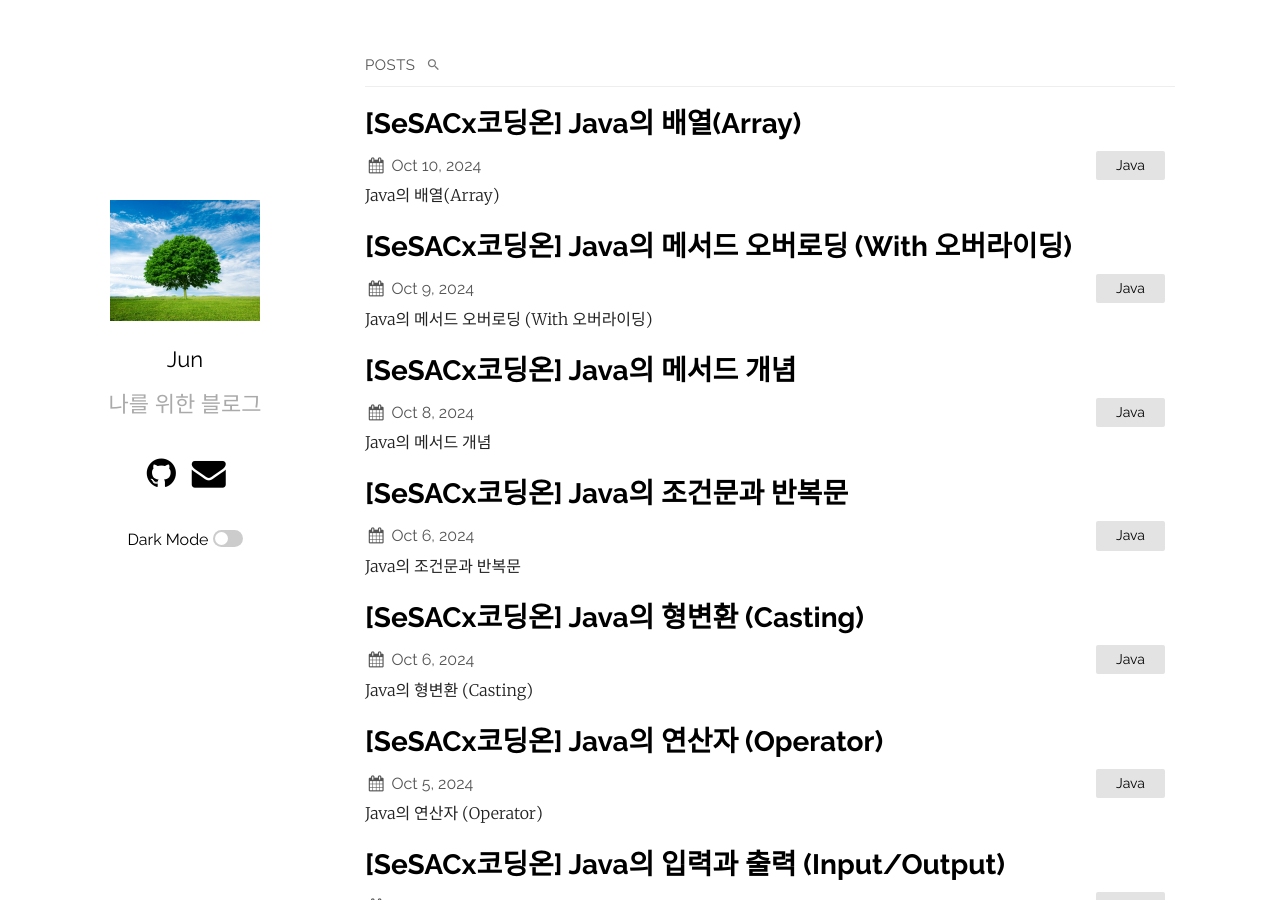
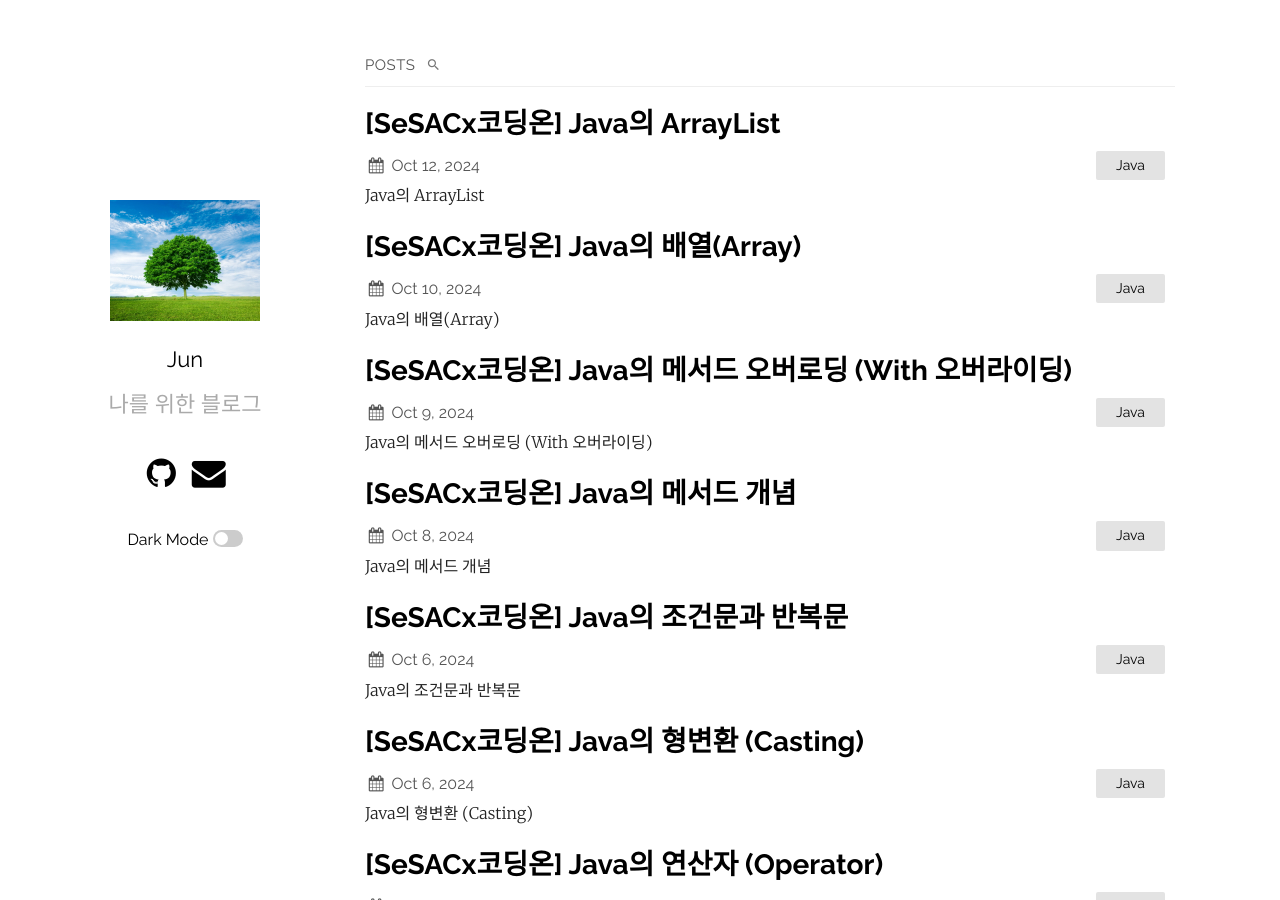
Before and after one commit to ymind14563/ymind14563.github.io, a Jekyll site: the page built from index.markdown, in a window 1280 px wide and 900 px high. Built offline with Jekyll 4.4.1, drawn with Linux system fonts in a browser that asks for light colours; part of the change alters nothing that is shown.

Commit message:
post blog

````diff
--- a/_config.yml
+++ b/_config.yml
@@ -59,7 +59,8 @@ plugins:
 
 future: true
 
-
+# Liquid 템플릿 엔진이 코드 내의 중괄호 `{{` 를 변수로 인식하여 발생하는 문제 해결
+# Liquid 템플릿 엔진이 코드 블록을 해석하지 않도록 설정
 kramdown:
   syntax_highlighter_opts:
     guess_lang: false
--- /dev/null
+++ b/_posts/2024-10-12-blog(1).markdown
@@ -0,0 +1,244 @@
+---
+layout: post
+title: "[SeSACx코딩온] Java의 ArrayList"
+date: 2024-10-12
+categories: Java
+---
+
+# Java의 ArrayList
+
+<hr>
+<br>
+
+- **ArrayList**는 크기가 고정된 배열과는 달리 필요에 따라 **동적으로 크기가 증가**하거나 **감소**할 수 있습니다.
+- ArrayList는 **표준 배열보다 많은 조작**이 필요할 때 유용하며, 특히 **동적 배열**을 구현하는 데 자주 사용됩니다.
+
+<br>
+
+## 1. ArrayList 선언과 생성
+
+ArrayList는 다양한 방식으로 선언할 수 있습니다.
+- **제네릭**을 사용하여 특정 타입의 요소만 저장하도록 제한할 수 있습니다.
+- **제네릭**을 사용하지 않으면 **모든 타입의 객체**를 저장할 수 있지만, **타입 안정성**이 보장되지 않습니다.
+
+```java
+// 1. List<E> list = new ArrayList<E>();
+List<Integer> numbers = new ArrayList<Integer>();
+
+// 2. List<E> list = new ArrayList<>();
+List<Integer> numbers2 = new ArrayList<>();
+
+// 3. List list = new ArrayList();
+List list = new ArrayList();  // 모든 타입의 객체 저장 가능 (타입 안정성 보장 안됨)
+```
+
+<br>
+
+## 2. ArrayList 요소 추가
+
+ArrayList의 요소는 `add()` 메서드를 사용하여 추가할 수 있습니다.
+
+```java
+numbers.add(10);
+numbers.add(20);
+numbers.add(30);
+numbers.add(40);
+numbers.add(50);
+```
+
+<br>
+
+## 3. ArrayList 요소 접근
+
+ArrayList의 요소는 인덱스를 사용하여 접근할 수 있으며, `get()` 메서드를 사용하여 특정 위치의 요소를 가져올 수 있습니다.
+
+```java
+System.out.println("첫번째 요소: " + numbers.get(0));
+System.out.println("세번째 요소: " + numbers.get(2));
+```
+
+<br>
+
+## 4. ArrayList 요소 수정
+
+`set()` 메서드를 사용하여 **특정 인덱스의 값**을 수정할 수 있습니다.
+
+```java
+numbers.set(1, 77); // 두 번째 요소 수정
+System.out.println("수정된 리스트: " + numbers);
+```
+
+출력
+```
+수정된 리스트: [10, 77, 30, 40, 50]
+```
+
+<br>
+
+## 5. ArrayList 요소 삽입
+
+`add()` 메서드는 기존 요소들 사이에 새로운 값을 삽입할 수도 있습니다. 이 경우, **인덱스가 조정**됩니다.
+
+```java
+numbers.add(1, 7);  // 두 번째 인덱스에 값 삽입
+System.out.println("삽입 후 리스트: " + numbers);
+```
+
+출력
+```
+삽입 후 리스트: [10, 7, 77, 30, 40, 50]
+```
+
+<br>
+
+## 6. ArrayList 요소 삭제
+
+- `remove()` 메서드를 사용하여 **특정 인덱스의 요소를 삭제**할 수 있습니다.
+- 삭제 후에는 **남은 요소들이 인덱스가 하나씩 당겨집니다.**
+
+```java
+numbers.remove(2);  // 세 번째 요소 삭제
+System.out.println("삭제 후 리스트: " + numbers);
+```
+
+출력
+```
+삭제 후 리스트: [10, 7, 30, 40, 50]
+```
+
+### 추가 삭제 후
+
+```java
+numbers.remove(2);  // 다시 세 번째 요소 삭제
+System.out.println("다시 삭제 후 리스트: " + numbers);
+```
+
+출력
+```
+다시 삭제 후 리스트: [10, 7, 40, 50]
+```
+
+<br>
+
+## 7. ArrayList의 원소가 사용자 정의 클래스인 경우
+
+ArrayList는 기본 데이터 타입뿐만 아니라 **사용자 정의 클래스**의 객체도 저장할 수 있습니다.
+
+### 1) Student 클래스 정의
+
+```java
+class Student {
+    private String name;
+    private int age;
+
+    public Student(String name, int age) {
+        this.name = name;
+        this.age = age;
+    }
+
+    public String getName() { return name; }
+    public int getAge() { return age; }
+
+    @Override
+    public String toString() {
+        return "{" + "name: '" + name + "', age: " + age + "}";
+    }
+}
+```
+
+<br>
+
+### 2) ArrayList에 Student 객체 추가
+
+다음은 **5명의 학생 정보**를 **ArrayList**에 추가하는 예시입니다.
+
+```java
+List<Student> students = new ArrayList<>();
+students.add(new Student("John", 30));
+students.add(new Student("Jennie", 31));
+students.add(new Student("Rose", 32));
+students.add(new Student("Lily", 30));
+students.add(new Student("Say", 31));
+```
+
+<br>
+
+### 3) ArrayList에서 Student 객체 가져오기
+
+**첫 번째 학생 객체**를 가져와 정보를 출력합니다.
+
+```java
+Student student1 = students.get(0);  // 첫 번째 학생 가져오기
+System.out.println("학생 정보: " + student1);
+System.out.println(student1.getName() + " 학생의 나이는 " + student1.getAge() + "세 입니다.");
+```
+
+출력
+```
+학생 정보: {name: 'John', age: 30}
+John 학생의 나이는 30세 입니다.
+```
+
+<br>
+
+### 4) 전체 학생 리스트 출력
+
+**for-each문**을 사용하여 ArrayList에 저장된 **모든 학생 객체**를 출력합니다.
+
+```java
+System.out.println("=== 학생 명단 ===");
+for (Student s : students) {
+    System.out.println(s);
+}
+System.out.println("===============");
+```
+
+출력
+```
+=== 학생 명단 ===
+{name: 'John', age: 30}
+{name: 'Jennie', age: 31}
+{name: 'Rose', age: 32}
+{name: 'Lily', age: 30}
+{name: 'Say', age: 31}
+===============
+```
+
+<br>
+
+### 5) 요소 삭제
+
+```java
+students.remove(2);  // 세 번째 학생 삭제
+System.out.println("학생 삭제 후: " + students);
+```
+
+출력
+```
+학생 삭제 후: [{name: 'John', age: 30}, {name: 'Jennie', age: 31}, {name: 'Lily', age: 30}, {name: 'Say', age: 31}]
+```
+
+<br>
+
+## 8. ArrayList 주요 메서드
+
+- **add()**: 요소 추가
+- **get()**: 특정 인덱스의 요소 가져오기
+- **set()**: 특정 인덱스의 요소 수정
+- **remove()**: 특정 인덱스의 요소 삭제
+- **addAll()**: 다른 리스트의 모든 요소를 추가
+- **size()**: 리스트 크기 확인
+- **contains()**: 특정 요소가 리스트에 포함되어 있는지 확인
+- **clear()**: 모든 요소 삭제
+- **indexOf()**: 특정 요소의 인덱스 반환
+
+<br>
+
+## 9. ArrayList와 표준 배열의 차이점
+
+| 특징             | ArrayList                                           | 배열           |
+|------------------|-----------------------------------------------------|----------------|
+| 크기             | 동적 (요소 추가/삭제 시 크기 조정)                   | 고정           |
+| 요소 접근 방식   | `get(index)`를 통해 인덱스 접근                     | `array[index]` |
+| 사용 편의성      | 동적 할당, 다양한 메서드 지원                        | 제한적         |
+| 성능             | 배열보다 느릴 수 있음                                | 빠름           |
````
